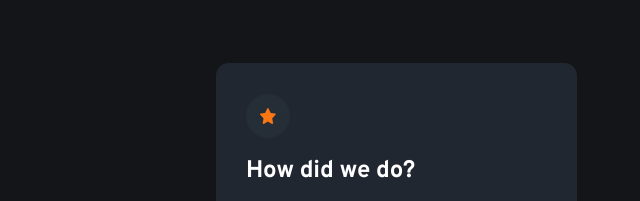
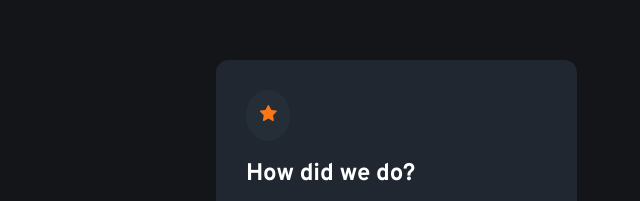
Before and after one commit to SvitlanaSuslenkova/Practice-9, a plain HTML site: page index.html in a window 1280 px wide. Shown: the part 151-352 px from the top of the page, 244-884 px from the left. Drawn offline with Linux system fonts and the light colour scheme.

Commit message:
Update index.html

```diff
--- a/index.html
+++ b/index.html
@@ -10,7 +10,7 @@
 <body>
 
 <section class="section1">
-  <div class="clearfix"><img class="star" src="icon-star.svg" alt=""></div>
+  <div class="clearfix"><div class="star"><img class="starimg" src="icon-star.svg" alt=""></div></div>
   <h1>How did we do?</h1>
   <p>Please let us know how we did with your support request. All feedback is appreciated
   to help us improve our offering!</p>
```
